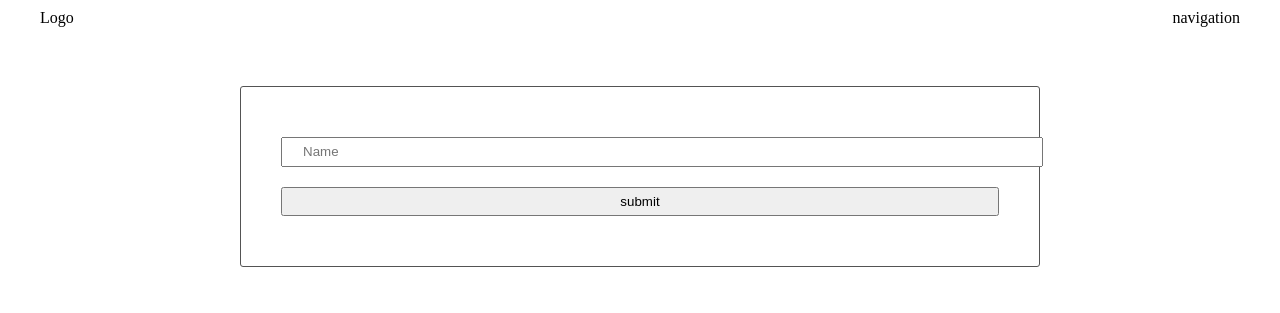
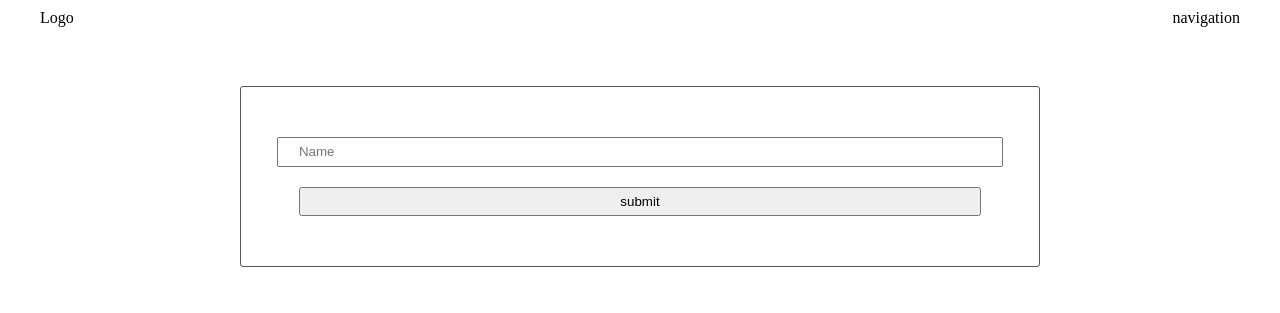
Before and after one commit to udacity/fend-webpack-sass, a plain HTML site: page src/client/views/index.html in a window 1280 px wide. Shown: the top 313 px of the page. Drawn offline with nearby package versions, Linux system fonts and the light colour scheme; files that its build step writes are made by us from their sources.

Commit message:
stylesAligned

```diff
--- a/src/client/styles/form.scss
+++ b/src/client/styles/form.scss
@@ -2,11 +2,15 @@ form {
     border: 1px solid #545454;
     border-radius: 3px;
     padding: 40px;
+    display: flex;
+    flex-direction: column;
 }
 
 input {
+
     padding: 5px 20px;
-    width: 100%;
+    width: 95%;
     line-height: 16px;
     margin: 10px 0;
+    align-self: center;
 }
```
Also changed, not shown: src/client/js/formHandler.js (line endings or trailing spaces).
